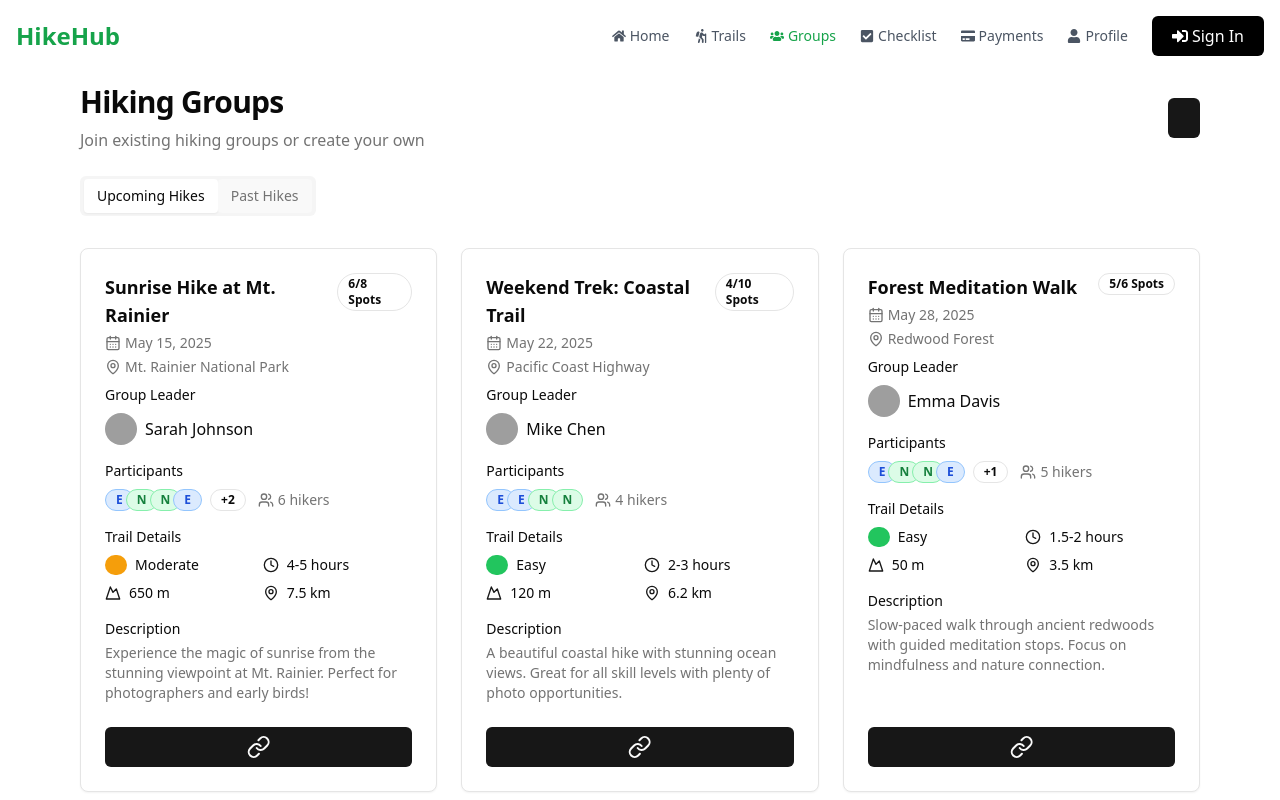
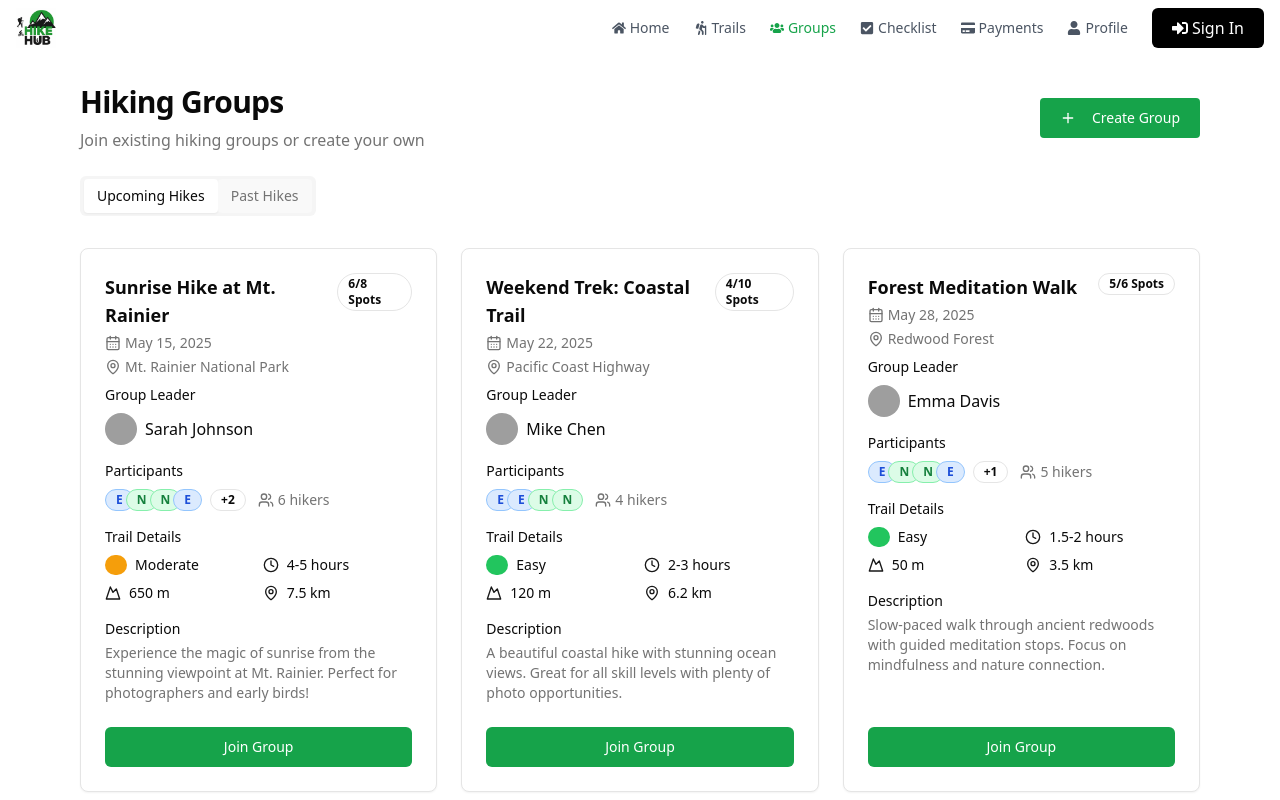
Before and after one commit to AmanCH3/hike_hub_assignment, a React (Vite) app: page /groups in a window 1280 px wide. Shown: the top 800 px of the page. Built offline with nearby package versions, Linux system fonts and the light colour scheme; grey boxes are pictures that could not be loaded.

Commit message:
feat : Group page

```diff
--- a/src/components/grouplist.jsx
+++ b/src/components/grouplist.jsx
@@ -275,8 +275,10 @@ function GroupCard({ group, isPast = false }) {
       </CardContent>
 
       <CardFooter className="pt-0">
-        <Button className="w-full" asChild>
-          <Link href={`/groups/${group.id}`}>{isPast ? "View Details" : "Join Group"}</Link>
+        <Button className="w-full bg-green-600 hover:bg-red-500 text-white" >
+          {/* <Link href={`/groups/${group.id}`}>{isPast ? "View Details" : "Join Group"}</Link> */}
+          Join Group
+
         </Button>
       </CardFooter>
     </Card>
--- a/src/layouts/Header.jsx
+++ b/src/layouts/Header.jsx
@@ -11,6 +11,7 @@ import {
   FaUser,
   FaSignInAlt,
 } from "react-icons/fa";
+import logo from "../assets/hike_logo.png"
 
 const navItems = [
   { name: "Home", path: "/", icon: <FaHome /> },
@@ -41,10 +42,10 @@ export default function Navbar() {
         isScrolled ? "bg-white shadow-md" : "bg-transparent"
       }`}
     >
-      <div className="max-w-7xl mx-auto flex justify-between items-center py-4 px-4">
+      <div className="max-w-7xl mx-auto flex justify-between items-center py-2 px-4 ">
         {/* Logo */}
-        <Link to="/" className="text-2xl font-bold text-green-600">
-          HikeHub
+        <Link to="/" className="">
+          <img className="h-[40px] w-[40px]" src={logo} alt="Hike Hub" />
         </Link>
 
         {/* Desktop Nav */}
--- a/src/pages/GroupPage.jsx
+++ b/src/pages/GroupPage.jsx
@@ -18,12 +18,12 @@ export default function GroupsPage() {
             <h1 className="text-3xl font-bold tracking-tight">Hiking Groups</h1>
             <p className="text-muted-foreground">Join existing hiking groups or create your own</p>
           </div>
-          <Button asChild>
-            <Link href="/groups/create">
-              <Plus className="mr-2 h-4 w-4" />
-              Create Group
-            </Link>
+          <Button className="w-40 bg-green-600 hover:bg-red-500 text-white p-2 rounded flex justify-center items-center cursor-pointer">
+          <Plus className="mr-2 h-4 w-4" />
+           Create Group
           </Button>
+
+
         </div>
 
         <GroupsList />
```
Also changed, not shown: src/assets/hike_logo.png (added), src/assets/logo.png (added).
